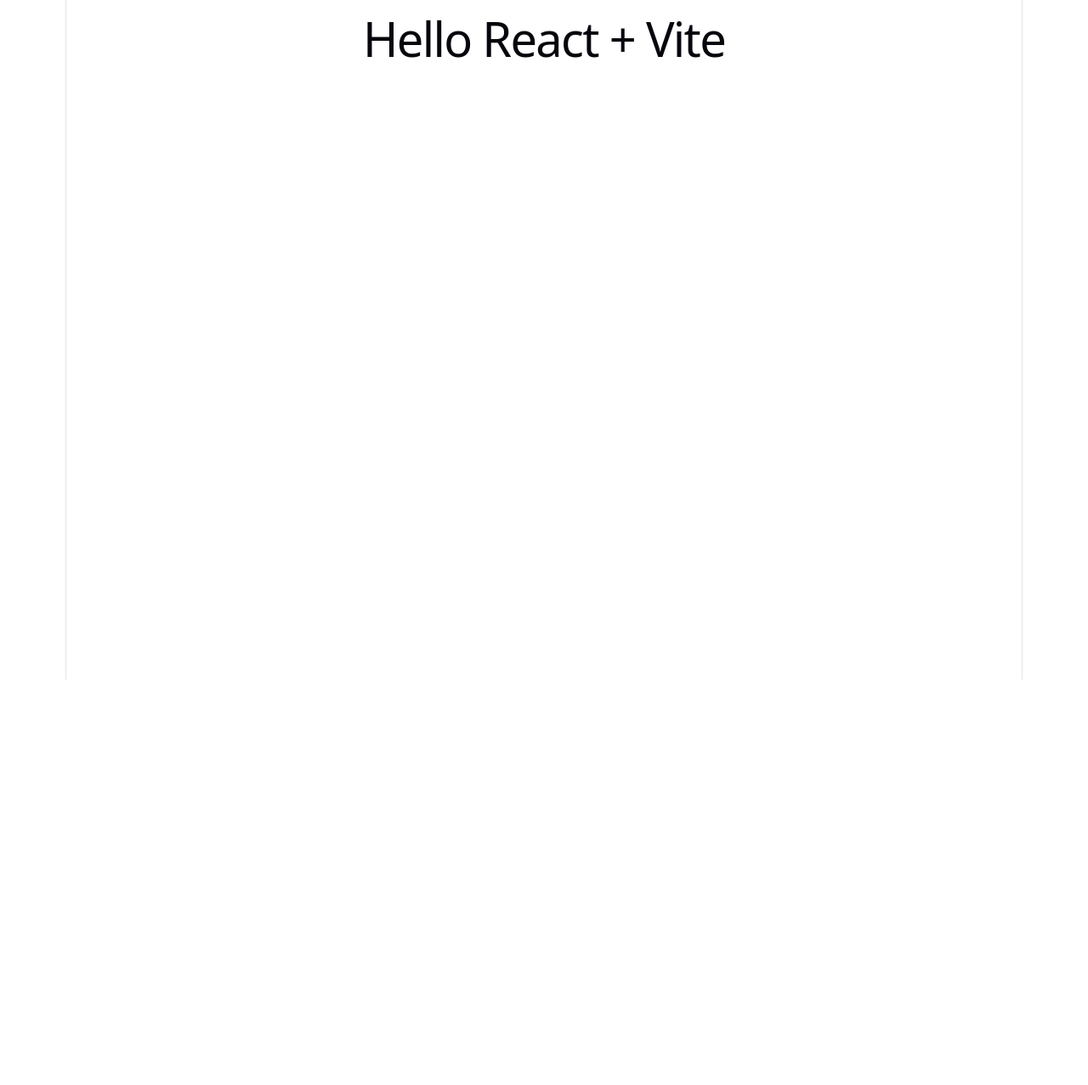
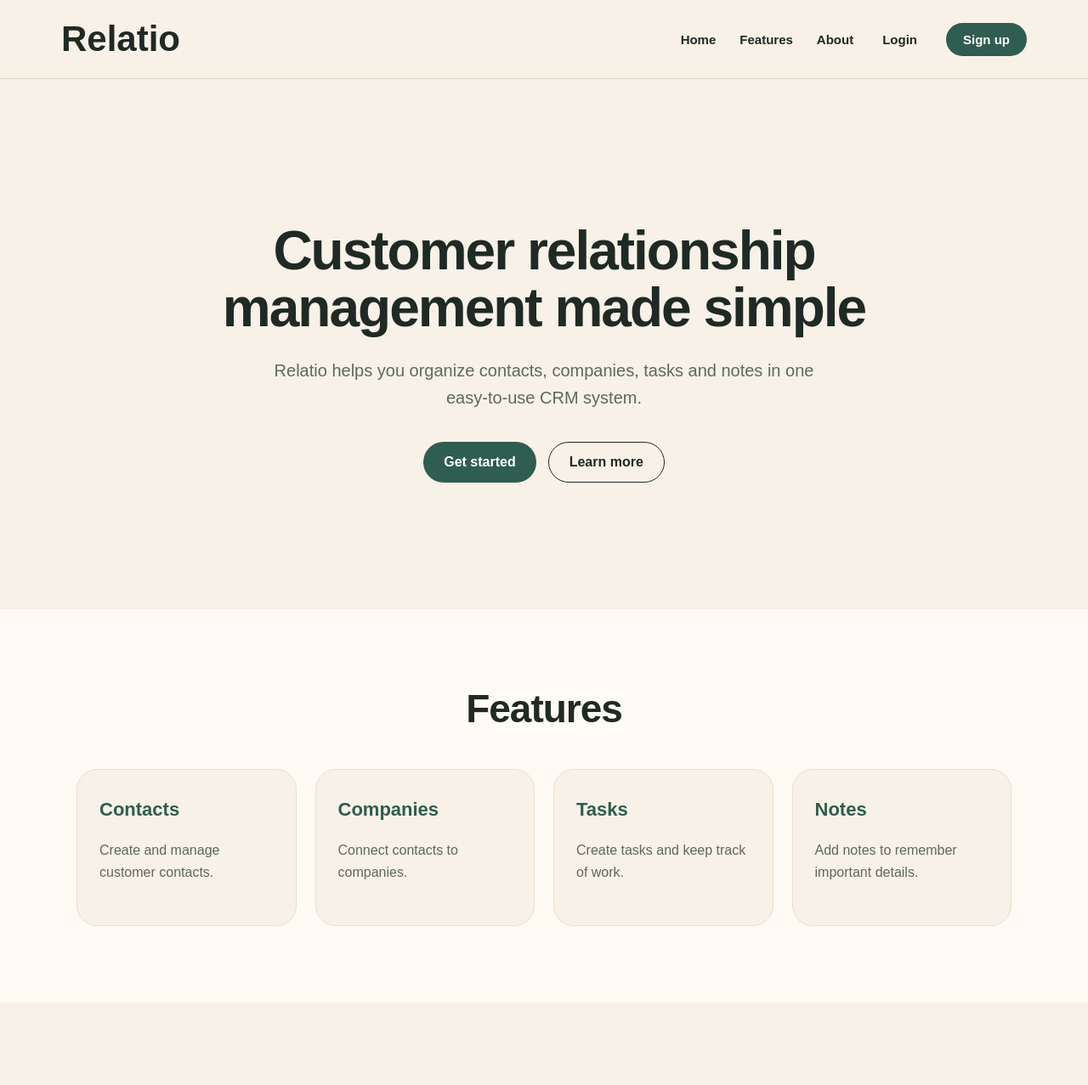
Before and after one commit to MarcusPersson97/Relatio, a React app in the folder Frontend/: page / in a window 1280 px wide. Shown: the top 1277 px of the page at 85% size. Before the commit the page ends 800 px from the top, so only its background shows below. Built offline with nearby package versions, Linux system fonts and the light colour scheme; the HTML template or start-up script is replaced by a standard one.

Commit message:
feat: Created StartPage layout and styling

```diff
--- a/Frontend/src/App.css
+++ b/Frontend/src/App.css
@@ -1,184 +1,44 @@
-.counter {
-  font-size: 16px;
-  padding: 5px 10px;
-  border-radius: 5px;
-  color: var(--accent);
-  background: var(--accent-bg);
-  border: 2px solid transparent;
-  transition: border-color 0.3s;
-  margin-bottom: 24px;
-
-  &:hover {
-    border-color: var(--accent-border);
-  }
-  &:focus-visible {
-    outline: 2px solid var(--accent);
-    outline-offset: 2px;
-  }
+:root {
+  --color-background: #f7f1e8;
+  --color-surface: #fffaf3;
+  --color-card: #f7f1e8;
+  --color-primary: #2f5d50;
+  --color-primary-hover: #23483e;
+  --color-text: #1f2a24;
+  --color-muted: #5f685f;
+  --color-border: #eadfcc;
+  --color-navbar-border: #e3d8c8;
+  --radius-small: 12px;
+  --radius-medium: 18px;
+  --radius-large: 24px;
+  --radius-pill: 999px;
 }
 
-.hero {
-  position: relative;
-
-  .base,
-  .framework,
-  .vite {
-    inset-inline: 0;
-    margin: 0 auto;
-  }
-
-  .base {
-    width: 170px;
-    position: relative;
-    z-index: 0;
-  }
-
-  .framework,
-  .vite {
-    position: absolute;
-  }
-
-  .framework {
-    z-index: 1;
-    top: 34px;
-    height: 28px;
-    transform: perspective(2000px) rotateZ(300deg) rotateX(44deg) rotateY(39deg)
-      scale(1.4);
-  }
-
-  .vite {
-    z-index: 0;
-    top: 107px;
-    height: 26px;
-    width: auto;
-    transform: perspective(2000px) rotateZ(300deg) rotateX(40deg) rotateY(39deg)
-      scale(0.8);
-  }
+* {
+  box-sizing: border-box;
 }
 
-#center {
-  display: flex;
-  flex-direction: column;
-  gap: 25px;
-  place-content: center;
-  place-items: center;
-  flex-grow: 1;
-
-  @media (max-width: 1024px) {
-    padding: 32px 20px 24px;
-    gap: 18px;
-  }
+html {
+  scroll-behavior: smooth;
 }
 
-#next-steps {
-  display: flex;
-  border-top: 1px solid var(--border);
-  text-align: left;
-
-  & > div {
-    flex: 1 1 0;
-    padding: 32px;
-    @media (max-width: 1024px) {
-      padding: 24px 20px;
-    }
-  }
-
-  .icon {
-    margin-bottom: 16px;
-    width: 22px;
-    height: 22px;
-  }
-
-  @media (max-width: 1024px) {
-    flex-direction: column;
-    text-align: center;
-  }
+body {
+  margin: 0;
+  min-width: 320px;
+  min-height: 100vh;
+  font-family: Arial, sans-serif;
+  background-color: var(--color-background);
+  color: var(--color-text);
 }
 
-#docs {
-  border-right: 1px solid var(--border);
-
-  @media (max-width: 1024px) {
-    border-right: none;
-    border-bottom: 1px solid var(--border);
-  }
+button,
+input,
+textarea,
+select {
+  font-family: inherit;
 }
 
-#next-steps ul {
-  list-style: none;
-  padding: 0;
-  display: flex;
-  gap: 8px;
-  margin: 32px 0 0;
-
-  .logo {
-    height: 18px;
-  }
-
-  a {
-    color: var(--text-h);
-    font-size: 16px;
-    border-radius: 6px;
-    background: var(--social-bg);
-    display: flex;
-    padding: 6px 12px;
-    align-items: center;
-    gap: 8px;
-    text-decoration: none;
-    transition: box-shadow 0.3s;
-
-    &:hover {
-      box-shadow: var(--shadow);
-    }
-    .button-icon {
-      height: 18px;
-      width: 18px;
-    }
-  }
-
-  @media (max-width: 1024px) {
-    margin-top: 20px;
-    flex-wrap: wrap;
-    justify-content: center;
-
-    li {
-      flex: 1 1 calc(50% - 8px);
-    }
-
-    a {
-      width: 100%;
-      justify-content: center;
-      box-sizing: border-box;
-    }
-  }
+#root {
+  width: 100%;
+  min-height: 100vh;
 }
-
-#spacer {
-  height: 88px;
-  border-top: 1px solid var(--border);
-  @media (max-width: 1024px) {
-    height: 48px;
-  }
-}
-
-.ticks {
-  position: relative;
-  width: 100%;
-
-  &::before,
-  &::after {
-    content: '';
-    position: absolute;
-    top: -4.5px;
-    border: 5px solid transparent;
-  }
-
-  &::before {
-    left: 0;
-    border-left-color: var(--border);
-  }
-  &::after {
-    right: 0;
-    border-right-color: var(--border);
-  }
-}
--- a/Frontend/src/App.jsx
+++ b/Frontend/src/App.jsx
@@ -1,9 +1,8 @@
+import StartPage from "./pages/StartPage";
+import "./App.css";
+
 function App() {
-  return (
-    <div>
-      <h1>Hello React + Vite</h1>
-    </div>
-  );
+  return <StartPage />;
 }
 
 export default App;
--- a/Frontend/src/index.css
+++ b/Frontend/src/index.css
@@ -1,111 +1,13 @@
-:root {
-  --text: #6b6375;
-  --text-h: #08060d;
-  --bg: #fff;
-  --border: #e5e4e7;
-  --code-bg: #f4f3ec;
-  --accent: #aa3bff;
-  --accent-bg: rgba(170, 59, 255, 0.1);
-  --accent-border: rgba(170, 59, 255, 0.5);
-  --social-bg: rgba(244, 243, 236, 0.5);
-  --shadow:
-    rgba(0, 0, 0, 0.1) 0 10px 15px -3px, rgba(0, 0, 0, 0.05) 0 4px 6px -2px;
-
-  --sans: system-ui, 'Segoe UI', Roboto, sans-serif;
-  --heading: system-ui, 'Segoe UI', Roboto, sans-serif;
-  --mono: ui-monospace, Consolas, monospace;
-
-  font: 18px/145% var(--sans);
-  letter-spacing: 0.18px;
-  color-scheme: light dark;
-  color: var(--text);
-  background: var(--bg);
-  font-synthesis: none;
-  text-rendering: optimizeLegibility;
-  -webkit-font-smoothing: antialiased;
-  -moz-osx-font-smoothing: grayscale;
-
-  @media (max-width: 1024px) {
-    font-size: 16px;
-  }
+* {
+  box-sizing: border-box;
 }
 
-@media (prefers-color-scheme: dark) {
-  :root {
-    --text: #9ca3af;
-    --text-h: #f3f4f6;
-    --bg: #16171d;
-    --border: #2e303a;
-    --code-bg: #1f2028;
-    --accent: #c084fc;
-    --accent-bg: rgba(192, 132, 252, 0.15);
-    --accent-border: rgba(192, 132, 252, 0.5);
-    --social-bg: rgba(47, 48, 58, 0.5);
-    --shadow:
-      rgba(0, 0, 0, 0.4) 0 10px 15px -3px, rgba(0, 0, 0, 0.25) 0 4px 6px -2px;
-  }
-
-  #social .button-icon {
-    filter: invert(1) brightness(2);
-  }
+html {
+  scroll-behavior: smooth;
 }
 
 body {
   margin: 0;
+  min-width: 320px;
+  min-height: 100vh;
 }
-
-#root {
-  width: 1126px;
-  max-width: 100%;
-  margin: 0 auto;
-  text-align: center;
-  border-inline: 1px solid var(--border);
-  min-height: 100svh;
-  display: flex;
-  flex-direction: column;
-  box-sizing: border-box;
-}
-
-h1,
-h2 {
-  font-family: var(--heading);
-  font-weight: 500;
-  color: var(--text-h);
-}
-
-h1 {
-  font-size: 56px;
-  letter-spacing: -1.68px;
-  margin: 32px 0;
-  @media (max-width: 1024px) {
-    font-size: 36px;
-    margin: 20px 0;
-  }
-}
-h2 {
-  font-size: 24px;
-  line-height: 118%;
-  letter-spacing: -0.24px;
-  margin: 0 0 8px;
-  @media (max-width: 1024px) {
-    font-size: 20px;
-  }
-}
-p {
-  margin: 0;
-}
-
-code,
-.counter {
-  font-family: var(--mono);
-  display: inline-flex;
-  border-radius: 4px;
-  color: var(--text-h);
-}
-
-code {
-  font-size: 15px;
-  line-height: 135%;
-  padding: 4px 8px;
-  background: var(--code-bg);
-}
--- /dev/null
+++ b/Frontend/src/pages/StartPage.css
@@ -0,0 +1,274 @@
+.start-page {
+  min-height: 100vh;
+  background-color: var(--color-background);
+  color: var(--color-text);
+}
+
+.navbar {
+  position: sticky;
+  top: 0;
+  z-index: 10;
+
+  display: flex;
+  justify-content: space-between;
+  align-items: center;
+
+  padding: 22px 72px;
+
+  background-color: var(--color-background);
+  border-bottom: 1px solid var(--color-navbar-border);
+}
+
+.logo {
+  margin: 0;
+  font-size: 42px;
+  font-weight: 800;
+  color: var(--color-text);
+}
+
+.nav-links {
+  display: flex;
+  align-items: center;
+  gap: 28px;
+}
+
+.nav-links a {
+  text-decoration: none;
+  color: var(--color-text);
+  font-size: 15px;
+  font-weight: 600;
+  transition: 0.2s;
+}
+
+.nav-links a:hover {
+  color: var(--color-primary);
+}
+
+.nav-button {
+  background-color: transparent;
+  border: none;
+
+  color: var(--color-text);
+
+  font-size: 15px;
+  font-weight: 600;
+
+  cursor: pointer;
+  transition: 0.2s;
+}
+
+.nav-button:hover {
+  color: var(--color-primary);
+}
+
+.signup-button {
+  padding: 11px 20px;
+
+  border-radius: var(--radius-pill);
+  border: none;
+
+  background-color: var(--color-primary);
+  color: white;
+
+  font-size: 15px;
+  font-weight: 700;
+
+  cursor: pointer;
+  transition: 0.2s;
+}
+
+.signup-button:hover,
+.primary-button:hover {
+  background-color: var(--color-primary-hover);
+}
+
+.hero {
+  min-height: 78vh;
+
+  padding: 110px 24px 90px;
+
+  text-align: center;
+
+  display: flex;
+  flex-direction: column;
+  align-items: center;
+  justify-content: center;
+}
+
+.hero h2 {
+  max-width: 900px;
+
+  margin: 0 0 24px;
+
+  font-size: 64px;
+  line-height: 1.05;
+  letter-spacing: -2px;
+  font-weight: 800;
+}
+
+.hero p {
+  max-width: 680px;
+
+  margin: 0;
+
+  font-size: 20px;
+  line-height: 1.6;
+
+  color: var(--color-muted);
+}
+
+.hero-buttons {
+  margin-top: 36px;
+
+  display: flex;
+  gap: 14px;
+}
+
+.primary-button,
+.secondary-button {
+  padding: 14px 24px;
+
+  border-radius: var(--radius-pill);
+
+  font-size: 16px;
+  font-weight: 700;
+
+  cursor: pointer;
+  transition: 0.2s;
+}
+
+.primary-button {
+  background-color: var(--color-primary);
+  color: white;
+  border: none;
+}
+
+.secondary-button {
+  background-color: transparent;
+
+  color: var(--color-text);
+
+  border: 1px solid var(--color-text);
+}
+
+.secondary-button:hover {
+  background-color: var(--color-surface);
+}
+
+.features,
+.about {
+  padding: 90px 72px;
+  text-align: center;
+}
+
+.features {
+  background-color: var(--color-surface);
+}
+
+.features h2,
+.about h2 {
+  margin: 0;
+
+  font-size: 46px;
+  letter-spacing: -1px;
+
+  color: var(--color-text);
+}
+
+.feature-grid {
+  max-width: 1100px;
+
+  margin: 44px auto 0;
+
+  display: grid;
+  grid-template-columns: repeat(4, 1fr);
+
+  gap: 22px;
+}
+
+.feature-card {
+  background-color: var(--color-card);
+
+  padding: 34px 26px;
+
+  border-radius: var(--radius-large);
+
+  text-align: left;
+
+  border: 1px solid var(--color-border);
+}
+
+.feature-card h3 {
+  margin-top: 0;
+
+  color: var(--color-primary);
+
+  font-size: 22px;
+}
+
+.feature-card p {
+  color: var(--color-muted);
+  line-height: 1.6;
+}
+
+.about p {
+  max-width: 760px;
+
+  margin: 24px auto 0;
+
+  font-size: 18px;
+  line-height: 1.8;
+
+  color: var(--color-muted);
+}
+
+@media (max-width: 900px) {
+  .navbar {
+    padding: 20px 24px;
+
+    flex-direction: column;
+    gap: 18px;
+  }
+
+  .nav-links {
+    flex-wrap: wrap;
+    justify-content: center;
+
+    gap: 18px;
+  }
+
+  .hero h2 {
+    font-size: 44px;
+  }
+
+  .feature-grid {
+    grid-template-columns: repeat(2, 1fr);
+  }
+
+  .features,
+  .about {
+    padding: 70px 24px;
+  }
+}
+
+@media (max-width: 600px) {
+  .logo {
+    font-size: 34px;
+  }
+
+  .hero h2 {
+    font-size: 36px;
+  }
+
+  .hero p {
+    font-size: 17px;
+  }
+
+  .hero-buttons {
+    flex-direction: column;
+  }
+
+  .feature-grid {
+    grid-template-columns: 1fr;
+  }
+}
--- /dev/null
+++ b/Frontend/src/pages/StartPage.jsx
@@ -0,0 +1,68 @@
+import "./StartPage.css";
+
+function StartPage() {
+  return (
+    <div className="start-page" id="home">
+      <header className="navbar">
+        <h1 className="logo">Relatio</h1>
+
+        <nav className="nav-links">
+          <a href="#home">Home</a>
+          <a href="#features">Features</a>
+          <a href="#about">About</a>
+          <button className="nav-button">Login</button>
+          <button className="signup-button">Sign up</button>
+        </nav>
+      </header>
+
+      <main className="hero">
+        <h2>Customer relationship management made simple</h2>
+        <p>
+          Relatio helps you organize contacts, companies, tasks and notes in one
+          easy-to-use CRM system.
+        </p>
+
+        <div className="hero-buttons">
+          <button className="primary-button">Get started</button>
+          <button className="secondary-button">Learn more</button>
+        </div>
+      </main>
+
+      <section className="features" id="features">
+        <h2>Features</h2>
+
+        <div className="feature-grid">
+          <div className="feature-card">
+            <h3>Contacts</h3>
+            <p>Create and manage customer contacts.</p>
+          </div>
+
+          <div className="feature-card">
+            <h3>Companies</h3>
+            <p>Connect contacts to companies.</p>
+          </div>
+
+          <div className="feature-card">
+            <h3>Tasks</h3>
+            <p>Create tasks and keep track of work.</p>
+          </div>
+
+          <div className="feature-card">
+            <h3>Notes</h3>
+            <p>Add notes to remember important details.</p>
+          </div>
+        </div>
+      </section>
+
+      <section className="about" id="about">
+        <h2>About Relatio</h2>
+        <p>
+          Relatio is a CRM application built to help users manage customer
+          relationships in a simple and structured way.
+        </p>
+      </section>
+    </div>
+  );
+}
+
+export default StartPage;
```
Also changed, not shown: 1 other file (tests, documents, lock files or other folders).
